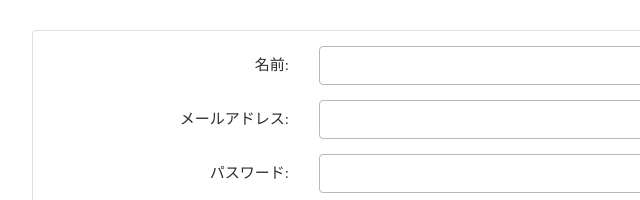
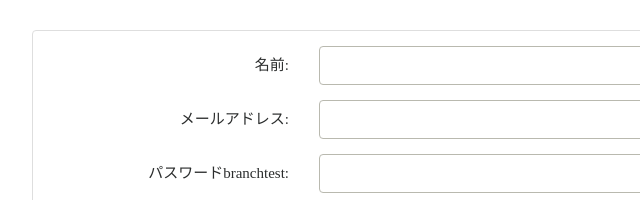
Before and after one commit to latimeria02/HelloGit, a website: page index.html in a window 1280 px wide. Shown: the top 200 px of the page, 208-848 px from the left. Drawn offline with Linux system fonts and the light colour scheme.

Commit message:
branchtest

```diff
--- a/index.html
+++ b/index.html
@@ -24,7 +24,7 @@
                     </div>
                 </div>
                 <div class="row fieldset">
-                    <label class="col-6 col-lg-2">パスワード: </label>
+                    <label class="col-6 col-lg-2">パスワードbranchtest: </label>
                     <div class="col-6 col-lg-4">
                         <input type="password" name="password">
                     </div>
```
